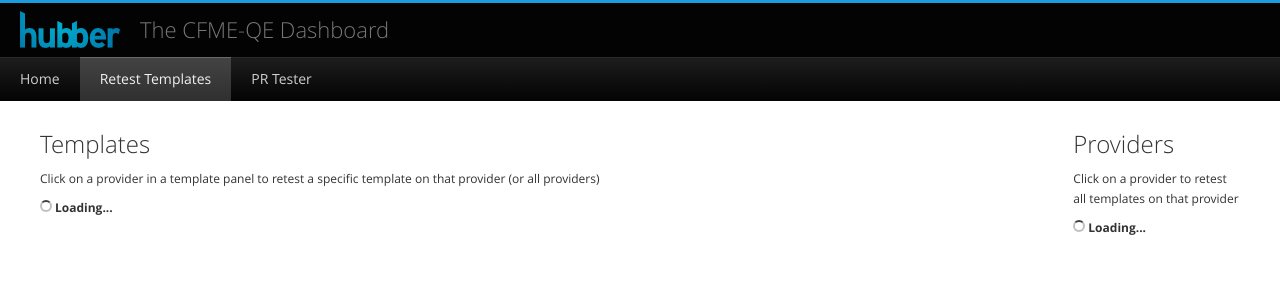
After one commit to psav/cfme_trackerbot, a Django app: template dashboard/templates/retest.html in a window 1280 px wide. The commit adds this page. Shown: the top 300 px of the page. Run offline with Django 3.2, Linux system fonts and the light colour scheme; the template is opened without the code that fills it, so the values that code supplies are empty; some libraries are stand-ins or nearby versions.

Commit message:
Template retest page & views, reworked nav, fluid layout
Also tidied some htmls/js

```diff
--- a/dashboard/static/js/hubber.js
+++ b/dashboard/static/js/hubber.js
@@ -1,12 +1,30 @@
-function hubber_build_graphs(){
-    url = base_url + 'api/group/?format=json&limit=3'
-    $.getJSON(url, function( data ) {
+// TODO: We should make this way better.
+// http://stackoverflow.com/questions/9625366/generate-html-page-with-js-from-json
+
+function hubber_build_url(resource_name, query_params) {
+    // Pretty naive, it's on the caller to make sure resource_name is a string and query_params is a mapping
+    query_params = query_params || {}; // if this is undef/falsy, make it an object so param doesn't explode
+    query_params.format = "json";
+    return base_url + "api/" + resource_name + "/?" + $.param(query_params);
+}
+
+function hubber_trackerbot_fail(jqxhr, text_status, error) {
+    $("#templates").html(
+        '<div class="alert alert-danger"><span class="pficon pficon-error-octagon"></span><span class="pficon pficon-error-exclamation"></span><strong>Trackerbot isn\'t talking today.</strong> ' + text_status + '</div>'
+    )
+}
+
+function hubber_build_graphs() {
+    url = hubber_build_url("group", {
+        limit: 3
+    })
+    $.getJSON(url, function(data) {
         num_obj = Object.keys(data['objects']).length
         offset = 12 / num_obj
-	width = 1000/num_obj
+        width = 1000 / num_obj
         $.each(data['objects'],
-	       function(key, val){
-		   $( "<div>", {
+            function(key, val) {
+                $("<div>", {
                     "class": "col-md-" + offset,
                 }).append(
                     $("<div>", {
@@ -34,18 +52,19 @@ function hubber_build_graphs(){
     });
 }
 
-function hubber_jenkins_data(job_name){
-    url = base_url + 'api/build/?format=json&stream__name='
-    url += job_name
-    url += '&order_by=-datestamp'
+function hubber_jenkins_data(job_name) {
+    url = hubber_build_url("build", {
+        stream__name: job_name,
+        order_by: "-datestamp"
+    })
 
-    $.getJSON(url, function( data ) {
+    $.getJSON(url, function(data) {
         var nums = [];
-	$.each(data['objects'], function(key, val){
+        $.each(data['objects'], function(key, val) {
             percen = (val['passes'] / (val['passes'] + val['fails'])) * 100
             nums.push([val['number'], percen])
         });
-	$.plot("#"+job_name, [ nums ], {
+        $.plot("#" + job_name, [nums], {
             yaxis: {
                 min: 0,
                 max: 100,
@@ -53,107 +72,199 @@ function hubber_jenkins_data(job_name){
         });
     });
 
-    url = base_url + 'api/build/?format=json&stream__name='
-    url += job_name
-    url += '&order_by=-datestamp&limit=5'
+    url = hubber_build_url("build", {
+        stream__name: job_name,
+        order_by: "-datestamp",
+        limit: 5
+    })
 
-    $.getJSON(url, function( data ) {
+    $.getJSON(url, function(data) {
         var items = [];
-	$.each(data['objects'], function(key, val){
+        $.each(data['objects'], function(key, val) {
             percen = (val['passes'] / (val['passes'] + val['fails'])) * 100
             link = '<a href="' + jenkins_url + job_name + '/' + val['number'] + '/">' + val['number'] + '</a>'
-	    items.push( '<li id="' + val['number'] + '">[' + link + '] : <em>' + percen.toFixed(2) + '%</em></li>' );
+            items.push('<li id="' + val['number'] + '">[' + link + '] : <em>' + percen.toFixed(2) + '%</em></li>');
         });
-	$( "<ul/>", {
+        $("<ul/>", {
             "class": "my-new-list",
-	    html: items.join( "" )
-	}).appendTo( "#" + job_name + "-data");
+            html: items.join("")
+        }).appendTo("#" + job_name + "-data");
     });
 }
 
-function hubber_latest_templates(){
-    url = base_url + 'api/group/?format=json'
+function hubber_latest_templates() {
+    url = hubber_build_url("group")
 
-    $.getJSON(url, function( data ) {
+    $.getJSON(url, function(data) {
         var items = [];
-	$.each(data['objects'], function(key, val){
+        $.each(data['objects'], function(key, val) {
             providers = val['latest_template_providers'].join(", ")
             stream = val['name']
             template_name = val['latest_template']
-	    items.push( '<li id="' + template_name + '"><strong>' + stream + '</strong>: ' + template_name + ' on <em>(' + providers + ')</em></li>' );
+            items.push('<li id="' + template_name + '"><strong>' + stream + '</strong>: ' + template_name + ' on <em>(' + providers + ')</em></li>');
         });
         $("#templates").html(
-	    $( "<ul/>", {
+            $("<ul/>", {
                 "class": "my-new-list",
-		html: items.join( "" )
+                html: items.join("")
             })
         );
-    }).fail(function(jqxhr, text_status, error) {
-	$("#templates").html(
-	    '<div class="alert alert-danger"><span class="pficon pficon-error-octagon"></span><span class="pficon pficon-error-exclamation"></span><strong>Trackerbot isn\'t talking today.</strong> ' + text_status + '</div>'
-	)
-    })
+    }).fail(hubber_trackerbot_fail);
 }
 
-function hubber_sauce_jobs(){
-    url = base_url + 'sauce_proxy/rest/v1/$user$/jobs?limit=5&full=true'
-    $.getJSON(url, function (data){
+function hubber_retest_templates() {
+    // In addition to the basic latest templates view, get all the providers and template we know about for bulk and individual retesting
+    var providers = $.getJSON(hubber_build_url('provider'), {
+        limit: 1000
+    }, function(data) {
+        var retest_providers_container = $("<div>");
+        $.each(data['objects'], function(key, val) {
+            var provider_key = val['key']
+            var retest_a = $("<a class='btn btn-danger center-block' href='#' class='text-info'>")
+                // In this, and other retest anchors, add a click handler so we can get the view output in a nice modal
+            retest_a.click({
+                provider_key: provider_key,
+                template_name: 'all'
+            }, hubber_retest_click_handler)
+            retest_providers_container.append($("<p>").append(retest_a.append(provider_key)))
+        });
+        $("#retest-providers").html(retest_providers_container);
+    }).fail(hubber_trackerbot_fail);
+    templates = $.getJSON(hubber_build_url('template'), {
+        limit: 1000
+    }, function(data) {
+        retest_templates_container = $("<div>");
+        $("#retest-templates").html(retest_templates_container);
+        var template_columns = 3
+        for (var i = 0; i < template_columns; i++) {
+            // TODO: Base column width on template_columns
+            retest_templates_container.append("<div id='retest_templates_column_" + i + "' class='col-md-4' style='padding-right: 3em;'>")
+        }
+        var counter = 0;
+        $.each(data['objects'], function(key, val) {
+            var template_name = val['name']
+            var template_panel = $("<div class='panel panel-default'>");
+            template_panel.append($("<div class='panel-heading'>").append("<h3 class='panel-title'>" + template_name + "</h3>"))
+            var template_providers = $("<table class='table table-hover'>")
+            template_panel.append(template_providers)
+            $.each(val['providers'], function(index, provider_key) {
+                if ($.inArray(provider_key, val['usable_providers']) != -1) {
+                    var template_provider_row = $("<tr class='success'>")
+                    var glyph = $("<td class='pficon pficon-ok' title='Usable'>")
+                    var retest_a = $("<a href='#' class='text-success'>Retest</a>")
+                    var mark_a = $("<a href='#' class='text-success'>Mark Unusable</a>")
+                    var mark = 'unusable'
+                } else {
+                    var template_provider_row = $("<tr class='danger'>")
+                    var glyph = $("<td class='pficon pficon-close text-danger' title='Unusable'>")
+                    var retest_a = $("<a href='#' class='text-danger'>Retest</a>")
+                    var mark_a = $("<a href='#' class='text-success'>Mark Usable</a>")
+                    var mark = 'usable'
+                }
+                retest_a.click({
+                    provider_key: provider_key,
+                    template_name: template_name
+                }, hubber_retest_click_handler)
+                mark_a.click({
+                    usable: mark,
+                    provider_key: provider_key,
+                    template_name: template_name
+                }, hubber_mark_click_handler)
+                template_provider_row.append(glyph)
+                template_provider_row.append($("<td>").append(provider_key))
+                template_provider_row.append($("<td>").append(retest_a))
+                template_provider_row.append($("<td>").append(mark_a))
+                template_providers.append(template_provider_row)
+            })
+            var retest_a = $("<a href='#' class='text-info'>Retest on all providers</a>")
+            retest_a.click({
+                provider_key: "all",
+                template_name: template_name
+            }, hubber_retest_click_handler)
+            var all_providers_row = $("<tr class='info'>")
+            all_providers_row.append($("<td class='pficon pficon-refresh text-info'/>"))
+            all_providers_row.append($("<td colspan=3>").append(retest_a))
+            template_providers.append(all_providers_row)
+            $("#retest_templates_column_" + counter++ % template_columns).append($("<div class='row'>").append(template_panel))
+        });
+    }).fail(hubber_trackerbot_fail);
+}
+
+function hubber_retest_click_handler(event) {
+    // TODO: We have some z-order issues with .modal-backdrop, so hackery is employed here that should replaced with good code
+    // The hackery is that we need the modal dialog to exist before we can set its z-index (backdrop is at 1040),
+    // so we show the modal before getting its contents, allowing that GET request to serve as a delay for the modal to appear
+    // allowing us to set the z-order. Ideally, of course, the modal would "just work".
+    var retest_url = base_url + "template/retest/" + event.data.provider_key + "/" + event.data.template_name
+    $("#templateUpdateResponse").modal('show');
+    $.get(retest_url, function(data) {
+        $("#templateUpdateResponse .modal-body").html(data);
+    });
+    $(".modal-dialog").css("z-index", "1041");
+}
+
+function hubber_mark_click_handler(event) {
+    // same z-order issue comment as in the retest click handler. Also, it would be easy to combine the two functions
+    var mark_url = base_url + "template/mark/" + event.data.usable + "/" + event.data.provider_key + "/" + event.data.template_name
+    $("#templateUpdateResponse").modal('show');
+    $.get(mark_url, function(data) {
+        $("#templateUpdateResponse .modal-body").html(data);
+    });
+    $(".modal-dialog").css("z-index", "1041");
+}
+
+function hubber_sauce_jobs() {
+    url = sauce_proxy + 'rest/v1/$user$/jobs?limit=5&full=true'
+
+    $.getJSON(url, function(data) {
         var items = [];
-	$.each(data, function(key, val){
+        $.each(data, function(key, val) {
             errors = val['commands_not_successful']
             browser = val['build']
                 //link = '<a href="' + jenkins_url + job_name + '/' + val['number'] + '/">' + val['number'] + '</a>'
-	    items.push( '<tr><td>' + browser + '</td><td>' + errors + '</td></tr>' );
+            items.push('<tr><td>' + browser + '</td><td>' + errors + '</td></tr>');
         });
         $("#sauce_data").html(
-	    $( "<table/>", {
+            $("<table/>", {
                 "class": "table table-bordered table-hover table-striped",
-		html: items.join( "" )
+                html: items.join("")
             })
         );
-    }).fail(function(jqxhr, text_status, error) {
-	$("#sauce_data").html(
-	    '<div class="alert alert-danger"><span class="pficon pficon-error-octagon"></span><span class="pficon pficon-error-exclamation"></span><strong>I guess Sauce is having a bad day.</strong> ' + text_status + '</div>'
-	)
-    })
+    }).fail(hubber_trackerbot_fail)
 }
 
-function hubber_prt_results(){
-   url = base_url + 'api/task/?format=json&order_by=-datestamp&limit=5'
-    $.getJSON(url, function (data){
+function hubber_prt_results() {
+    url = hubber_build_url("task", {
+        order_by: "-datestamp",
+        limit: 5
+    })
+
+    $.getJSON(url, function(data) {
         var items = [];
-	$.each(data['objects'], function(key, val){
+        $.each(data['objects'], function(key, val) {
             result = val['result']
             tid = val['tid']
             pr_number = val['pr_number']
             stream = val['stream']
             if (result == 'pending') {
                 mclass = 'warning'
-	    }
-	    else if (result == 'failed') {
+            } else if (result == 'failed') {
                 mclass = 'danger'
-	    }
-	    else if (result == 'passed') {
+            } else if (result == 'passed') {
                 mclass = 'success'
-	    }
-	    else if (result == 'running') {
+            } else if (result == 'running') {
                 mclass = 'info'
-	    }
-	    else{
+            } else {
                 mclass = ''
             }
             //link = '<a href="' + jenkins_url + job_name + '/' + val['number'] + '/">' + val['number'] + '</a>'
-	    items.push( '<tr class="' + mclass + '"><td><em>' + tid + '</em></td><td><strong>' + pr_number + '</strong></td><td>' + result + '</td><td>' + stream + '</td></tr>' );
+            items.push('<tr class="' + mclass + '"><td><em>' + tid + '</em></td><td><strong>' + pr_number + '</strong></td><td>' + result + '</td><td>' + stream + '</td></tr>');
         });
         $("#prt_data").html(
-	    $( "<table/>", {
+            $("<table/>", {
                 "class": "table table-bordered table-hover",
-		html: items.join( "" )
+                html: items.join("")
             })
         )
-    }).fail(function(jqxhr, text_status, error) {
-	$("#prt_data").html(
-	    '<div class="alert alert-danger"><span class="pficon pficon-error-octagon"></span><span class="pficon pficon-error-exclamation"></span><strong>Trackerbot isn\'t talking today.</strong> ' + text_status + '</div>'
-	)
-    });
+    }).fail(hubber_trackerbot_fail);
 }
--- a/dashboard/templates/dashboard.html
+++ b/dashboard/templates/dashboard.html
@@ -1,99 +1,53 @@
 {% load staticfiles %}
 <html>
+
 <head>
-    <meta charset="UTF-8">
-    <!-- Bootstrap -->
-    <link rel="stylesheet" href={% static "css/bootstrap.min.css" %}>
-    <link rel="stylesheet" href={% static "css/patternfly.min.css" %}>
+  <meta charset="UTF-8" />
+  <link rel="stylesheet" href={% static 'css/bootstrap.min.css' %}/>
+  <link rel="stylesheet" href={% static 'css/patternfly.min.css' %}/>
   <script src={% static "js/jquery-2.1.1.js" %}></script>
   <script src={% static "js/bootstrap.min.js" %}></script>
+  <script src={% static "js/patternfly.min.js" %}></script>
+  <script src={% static "js/flot/jquery.flot.js" %}></script>
   <script src={% static "js/hubber.js" %}></script>
-    <script src={% static "js/flot/jquery.flot.js" %}></script>
   <script>
+  // Inject django template values into JS here
   base_url = '{{ base_url }}'
   jenkins_url = '{{ jenkins_url }}'
+  sauce_proxy = '{% url "dashboard.views.sauce_proxy" "" %}'
   </script>
 </head>
+
 <body>
   <nav class="navbar navbar-default navbar-pf" role="navigation">
-      <div class="container">
     <div class="navbar-header">
+      <img src={% static "img/brand-hubber.png" %} class="navbar-brand">
+      <h2 class='navbar-text'>The CFME-QE Dashboard</h2>
     </div>
-	<p class="navbar-brand">
-	  <img src={% static "img/brand-hubber.png" %}> The CFME-QE Dashboard (v.zero)
-	</p>
+    <div class="collapse navbar-collapse navbar-collapse-21">
+      <ul class="nav navbar-nav navbar-primary">
+        <li id="tab_home">
+          <a href="{% url 'dashboard.views.home' %}">Home</a>
+        </li>
+        <li id="tab_retest">
+          <a href="{% url 'dashboard.views.retest' %}">Retest Templates</a>
+        </li>
+        <li id="tab_prt">
+          <a href="#" class="dropdown-toggle" data-toggle="dropdown">PR Tester</a>
+          <ul class="dropdown-menu">
+            <li><a href="#">Pull Requests</a>
+            </li>
+            <li><a href="#">Runs</a>
+            </li>
+          </ul>
+        </li>
+        </li>
+      </ul>
     </div>
   </nav>
-    <script>
-      hubber_build_graphs()
-      hubber_sauce_jobs()
-      hubber_latest_templates()
-      hubber_prt_results()
-    </script>
   <p></p>
+  {% block content %}{% endblock %}
+  {% block body-script %}{% endblock %}
+</body>
 
-    <div class="container">
-      <div class="alert alert-success">
-	<span class="pficon pficon-ok"></span>
-	<strong>Awesome!</strong> No issues to report.
-      </div>
-    </div>
-
-    <div class="container">
-      <div id="jenkins_graphs" class="row">
-    </div>
-    </div>
-    <div class="container">
-      <div class="row">
-	<div class="col-md-8">
-	  <div class="row">
-	    <div class="col-md-12">
-	      <div class="panel panel-default">
-		<div class="panel-heading">
-		  <strong class="panel-title">Sauce jobs</strong>
-		</div>
-		<div class="panel-body" id="sauce_data"><div class="spinner spinner-xs spinner-inline"></div><strong>Loading...</strong></div>
-	      </div>
-	    </div>
-	  </div>
-	  <div class="row">
-	    <div class="col-md-12">
-	      <div class="panel panel-default">
-		<div class="panel-heading">
-		  <strong class="panel-title">PRT Recent Results</strong>
-		</div>
-		<div class="panel-body" id="prt_data"><div class="spinner spinner-xs spinner-inline"></div><strong>Loading...</strong></div>
-	      </div>
-	    </div>
-	  </div>
-	</div>
-
-	<div class="col-md-4">
-	  <div class="panel panel-default">
-	    <div class="panel-heading">
-	      <strong class="panel-title">Provider Templates</strong>
-	    </div>
-	    <div class="panel-body" id="templates"><div class="spinner spinner-xs spinner-inline"></div><strong>Loading...</strong></div>
-	  </div>
-	</div>
-
-      </div>
-    </div>
-
-    <div class="container">
-      <div class="row">
-	<div class="col-md-12">
-	  <div class="panel panel-default">
-	    <div class="panel-heading">
-	      <strong class="panel-title">Hubber - The CFME-QE Dashboard</strong>
-	    </div>
-	    <div class="panel-body">
-	      All data is accessed in realtime from the relevant systems. No data is cached.
-	    </div>
-	  </div>
-	</div>
-      </div>
-    </div>
-
-  </body>
 </html>
--- /dev/null
+++ b/dashboard/templates/retest.html
@@ -0,0 +1,36 @@
+{% extends 'dashboard.html' %}
+
+{% block body-script %}
+{{ block.super }}
+<script>
+hubber_retest_templates();
+$("#tab_retest").addClass("active")
+</script>
+{% endblock %}
+
+{% block content %}
+<div class="container-fluid">
+  <div class="col-md-10">
+    <h1>Templates</h1>
+    <p>Click on a provider in a template panel to retest a specific template on that provider (or all providers)</p>
+    <div id="retest-templates">
+      <div class="spinner spinner-xs spinner-inline"></div><strong>Loading...</strong>
+    </div>
+  </div>
+  <div class="col-md-2">
+    <h1>Providers</h1>
+    <p>Click on a provider to retest all templates on that provider</p>
+    <div id="retest-providers">
+      <div class="spinner spinner-xs spinner-inline"></div><strong>Loading...</strong>
+    </div>
+  </div>
+</div>
+
+<div class="modal" role="dialog" id="templateUpdateResponse" tabindex="-1" aria-hidden="true">
+  <div class="modal-dialog">
+    <div class="modal-content">
+      <div class="modal-body"></div>
+    </div>
+  </div>
+</div>
+{% endblock %}
--- /dev/null
+++ b/grapher/urls.py
@@ -0,0 +1,6 @@
+from django.conf.urls import patterns, url
+import views
+
+urlpatterns = patterns('',
+    url(r'^(?P<stream_name>.*)$', views.show_graph),
+)
--- a/settings.py
+++ b/settings.py
@@ -63,7 +63,7 @@ TEMPLATE_CONTEXT_PROCESSORS = (
     'django.core.context_processors.static',
     'django.core.context_processors.tz',
     'django.contrib.messages.context_processors.messages',
-    'provider_templates.context_processors.bootstrap_version'
+    'context_processors.inject_urls',
 )
 
 TEMPLATE_DIRS = (
```
Also changed, not shown: context_processors.py (added, +8 -0 lines), dashboard/templates/home.html (added, +61 -0 lines), dashboard/urls.py (added, +9 -0 lines), dashboard/views.py (+9 -5 lines), provider_templates/resources.py (+6 -2 lines), provider_templates/urls.py (+12 -0 lines), provider_templates/views.py (+41 -6 lines), pull_requests/urls.py (added, +9 -0 lines), pull_requests/views.py (+4 -4 lines), urls.py (+6 -18 lines). Lines whose indentation alone changed are shown as unchanged.
